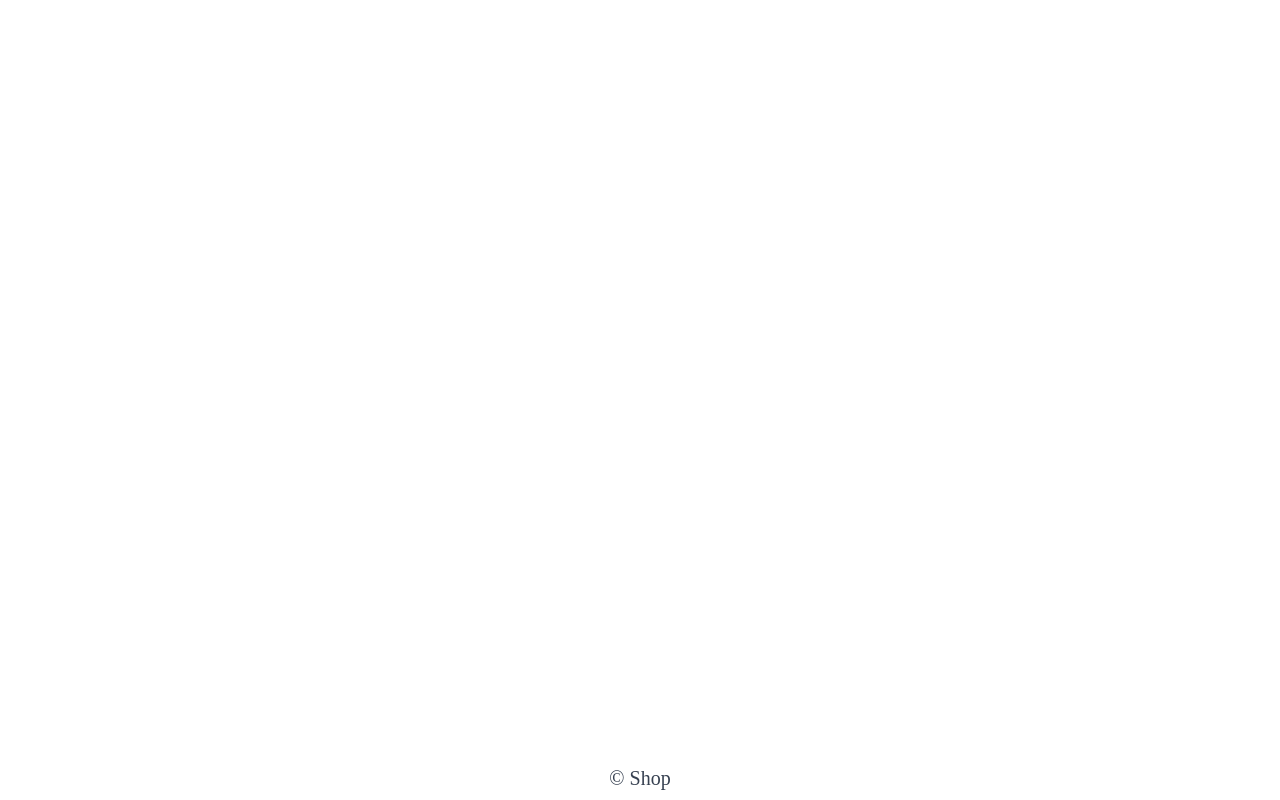
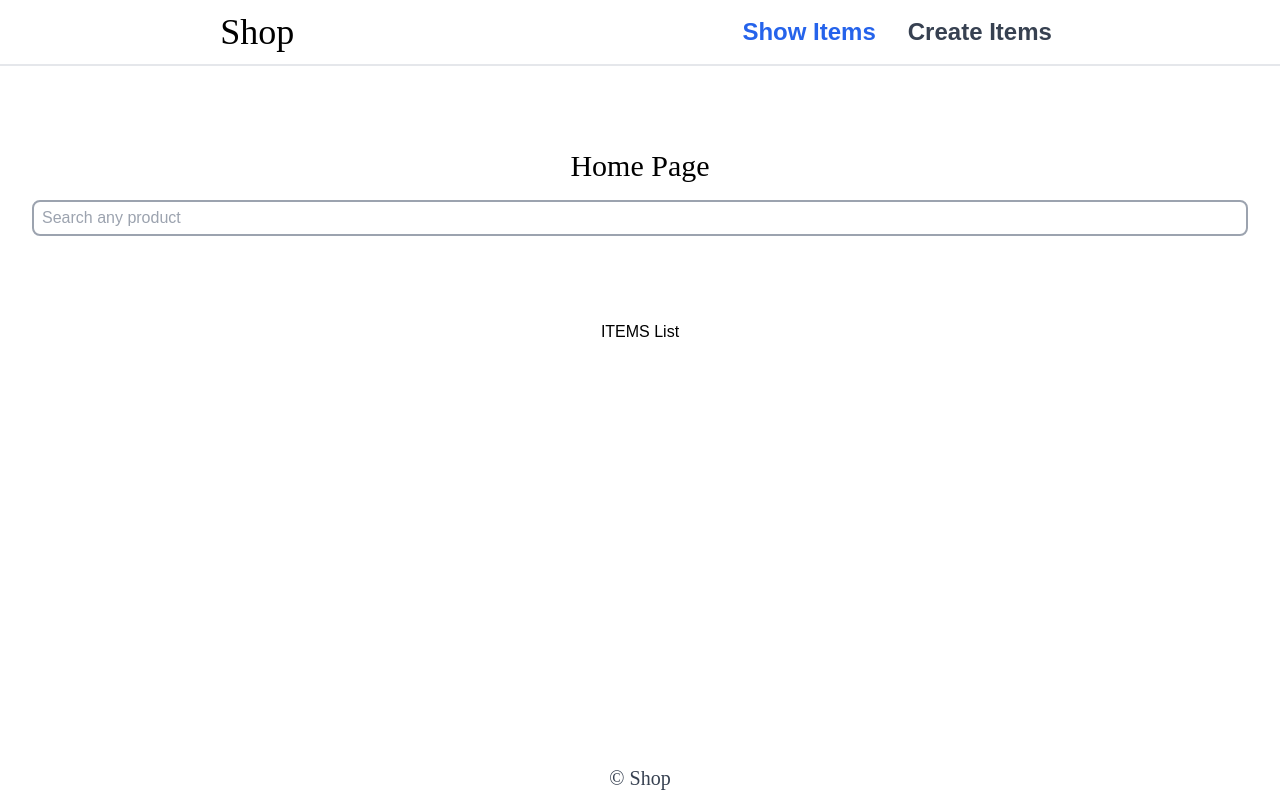
Before and after one commit to xamir-rojas/shop-front, a React (Create React App) app: page /home in a window 1280 px wide. Built offline with nearby package versions, Linux system fonts and the light colour scheme.

Commit message:
HomePage Component, Navbar Layout and Styles, Search component

```diff
--- a/src/App.jsx
+++ b/src/App.jsx
@@ -3,6 +3,9 @@ import { BrowserRouter, Route, Switch } from "react-router-dom";
 import Login from "./pages/Login";
 import { Signup } from "./pages/Signup";
 import Base from "./layouts/Base";
+import MainLayout from "./layouts/MainLayout";
+import Home from "./pages/Home";
+
 
 export class App extends Component {
   render() {
@@ -11,12 +14,16 @@ export class App extends Component {
         <Switch>
           <Route exact path="/" component={Login} />
           <Route>
+            <MainLayout>
+              <Route exact path="/home" component={Home}/>
+            </MainLayout>
+          </Route>
+          <Route>
             <Base>
               <Route exact path="/login" component={Login} />
               <Route exact path="/signup" component={Signup} />
             </Base>
           </Route>
-          <Route exact path="/home" />
         </Switch>
       </BrowserRouter>
     );
--- a/src/components/Navbar.jsx
+++ b/src/components/Navbar.jsx
@@ -0,0 +1,20 @@
+import React, { Component } from "react";
+import { Link } from "react-router-dom";
+
+export class Navbar extends Component {
+  render() {
+    return (
+      <>
+        <div className="absolute top-0 flex flex-col sm:flex-row items-center justify-around w-full border-b-2 h-28 sm:h-auto">
+          <Link className="h2 m-2" to="/home" >Shop</Link>
+          <div className="flex">
+            <Link className="h4 m-4 text-blue-600">Show Items</Link>
+            <Link className="h4 m-4 text-gray-700">Create Items</Link>
+          </div>
+        </div>
+      </>
+    );
+  }
+}
+
+export default Navbar;
--- /dev/null
+++ b/src/components/Search.jsx
@@ -0,0 +1,18 @@
+import React, { Component } from 'react'
+
+export class Search extends Component {
+    render() {
+        return (
+            <>
+              <div className="flex flex-col justify-center items-center w-full h-1/3 mt-20">
+                    <h3 className="h3">
+                        Home Page
+                    </h3>
+                    <input type="text" className="input w-full" placeholder="Search any product"/>
+                </div>
+            </>
+        )
+    }
+}
+
+export default Search
--- a/src/index.css
+++ b/src/index.css
@@ -9,7 +9,7 @@
 @import url('https://fonts.googleapis.com/css2?family=Josefin+Sans:ital,wght@0,400;1,300;1,700&display=swap');
 
 #root{
-  @apply min-h-screen
+  @apply min-h-screen h-screen
   p-8
   bg-white
   flex justify-center items-center;
@@ -30,6 +30,19 @@
   text-center
   font-bold;
 }
+.input{
+  @apply m-4
+  py-1 px-2
+  placeholder-gray-400
+  border-gray-400
+  border-2
+  focus:border-blue-600
+  focus:placeholder-blue-600
+  rounded-lg
+  text-blue-600
+  font-medium
+  focus:outline-none;
+}
 
 .btn--primary{
   @apply m-2 p-4 mt-4
--- /dev/null
+++ b/src/layouts/MainLayout.jsx
@@ -0,0 +1,19 @@
+import React from 'react'
+import { Link } from 'react-router-dom'
+import Navbar from '../components/Navbar'
+
+function MainLayout(props){
+
+        return (
+            <>
+            <Navbar></Navbar>
+              {props.children}
+              <footer className="footer">
+                    <Link className="font-display text-gray-700 text-xl m-2 hover:text-blue-900" > © Shop</Link>
+              </footer>
+            </>
+        )
+
+}
+
+export default MainLayout
--- /dev/null
+++ b/src/pages/Home.jsx
@@ -0,0 +1,19 @@
+import React, { Component } from "react";
+import Search from "../components/Search";
+
+export class Home extends Component {
+  render() {
+    return (
+      <>
+        <div className="flex flex-col justify-start items-center w-full min-h-screen h-screen">
+          <Search></Search>
+          <div className="h-2/3">
+            <h2>ITEMS List</h2>
+          </div>
+        </div>
+      </>
+    );
+  }
+}
+
+export default Home;
```
